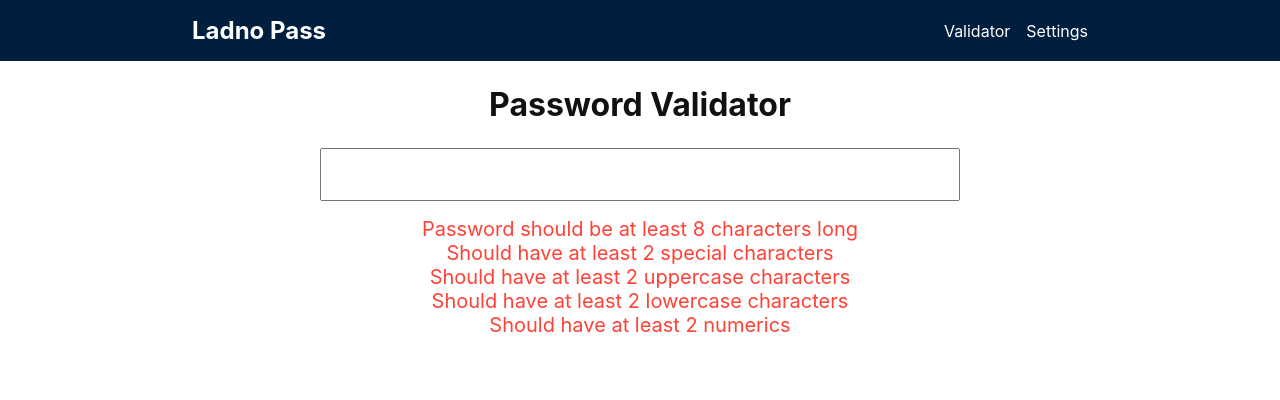
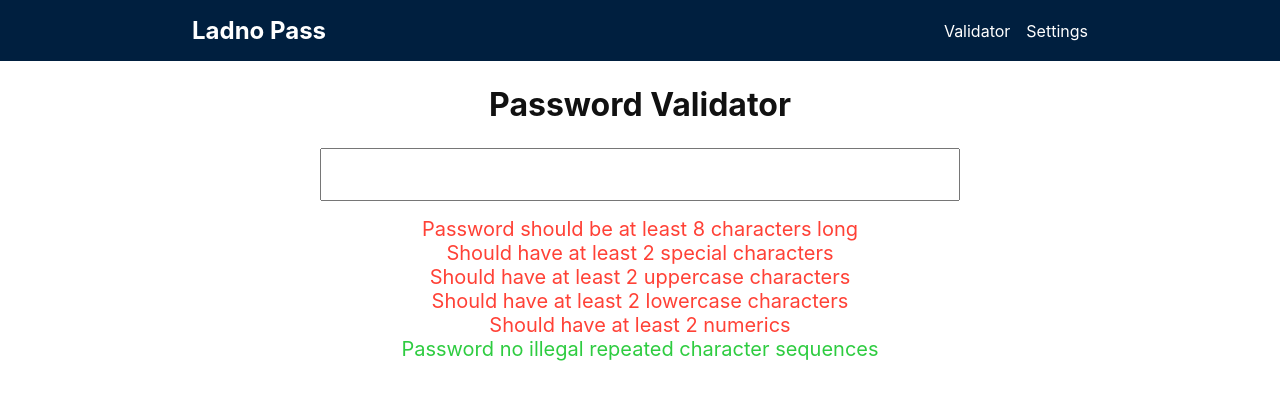
Before and after one commit to jacobpa/password-validator, a Vue app: page / in a window 1280 px wide. Shown: the top 400 px of the page. Built offline with nearby package versions, Linux system fonts and the light colour scheme.

Commit message:
Add repeating sequences validator

```diff
--- a/src/components/Validator.vue
+++ b/src/components/Validator.vue
@@ -26,6 +26,12 @@
         :pass-message="`Password has ${numericalCount} numerics`"
         :fail-message="`Should have at least ${config.minNumeric} numerics`"
         :validator="validators.numerical"
+      />
+      <criteria
+        pass-message="Password no illegal repeated character sequences"
+        :fail-message="`Password has ${repeatedSequences.count} repeated character sequences:
+          ${repeatedSequences.matches}`"
+        :validator="validators.repeating"
       />
     </div>
   </div>
@@ -56,6 +62,13 @@ export default {
     },
     numericalCount() {
       return validators.numerical(this.password).count;
+    },
+    repeatedSequences() {
+      const { count, matches } = validators.repeating(this.password);
+      return {
+        count,
+        matches,
+      };
     },
     password() {
       return this.config.password;
--- a/src/store/modules/configuration.js
+++ b/src/store/modules/configuration.js
@@ -19,6 +19,7 @@ export default {
     minUpperChar: 2,
     minLowerChar: 2,
     minNumeric: 2,
+    maxRepeating: 3,
   },
   mutations: {
     setMinLength(state, event) {
@@ -46,6 +47,11 @@ export default {
       if (typeof count !== 'number' || count < 0) return;
       state.minNumeric = count;
     },
+    setMaxRepeating(state, event) {
+      const count = parseEventInput(event);
+      if (typeof count !== 'number' || count < 0) return;
+      state.maxRepeating = count;
+    },
     setPassword(state, pass) {
       state.password = pass;
     },
--- a/src/util/validators.js
+++ b/src/util/validators.js
@@ -44,10 +44,22 @@ const numerical = (password) => {
   };
 };
 
+const repeating = (password) => {
+  const expression = new RegExp(`(.)\\1{${configuration.maxRepeating - 1},}`, 'g');
+  const matches = password.match(expression);
+  const count = matches ? matches.length : 0;
+  return {
+    status: count === 0,
+    count,
+    matches,
+  };
+};
+
 export default {
   length,
   specialChar,
   upperCaseChar,
   lowerCaseChar,
   numerical,
+  repeating,
 };
--- a/src/views/Settings.vue
+++ b/src/views/Settings.vue
@@ -15,6 +15,9 @@
     </Setting>
     <Setting name="minNumeric" :validator="setMinNumeric">
       Minimum number of numerical characters
+    </Setting>
+    <Setting name="maxRepeating" :validator="setMaxRepeating">
+      Maximum number of repeating characters (case-sensitive)
     </Setting>
 
     <div class="configurations">
@@ -118,6 +121,7 @@ export default {
       'setMinUpperChar',
       'setMinLowerChar',
       'setMinNumeric',
+      'setMaxRepeating',
     ]),
   },
 };
```
Lines whose indentation alone changed are shown as unchanged.
